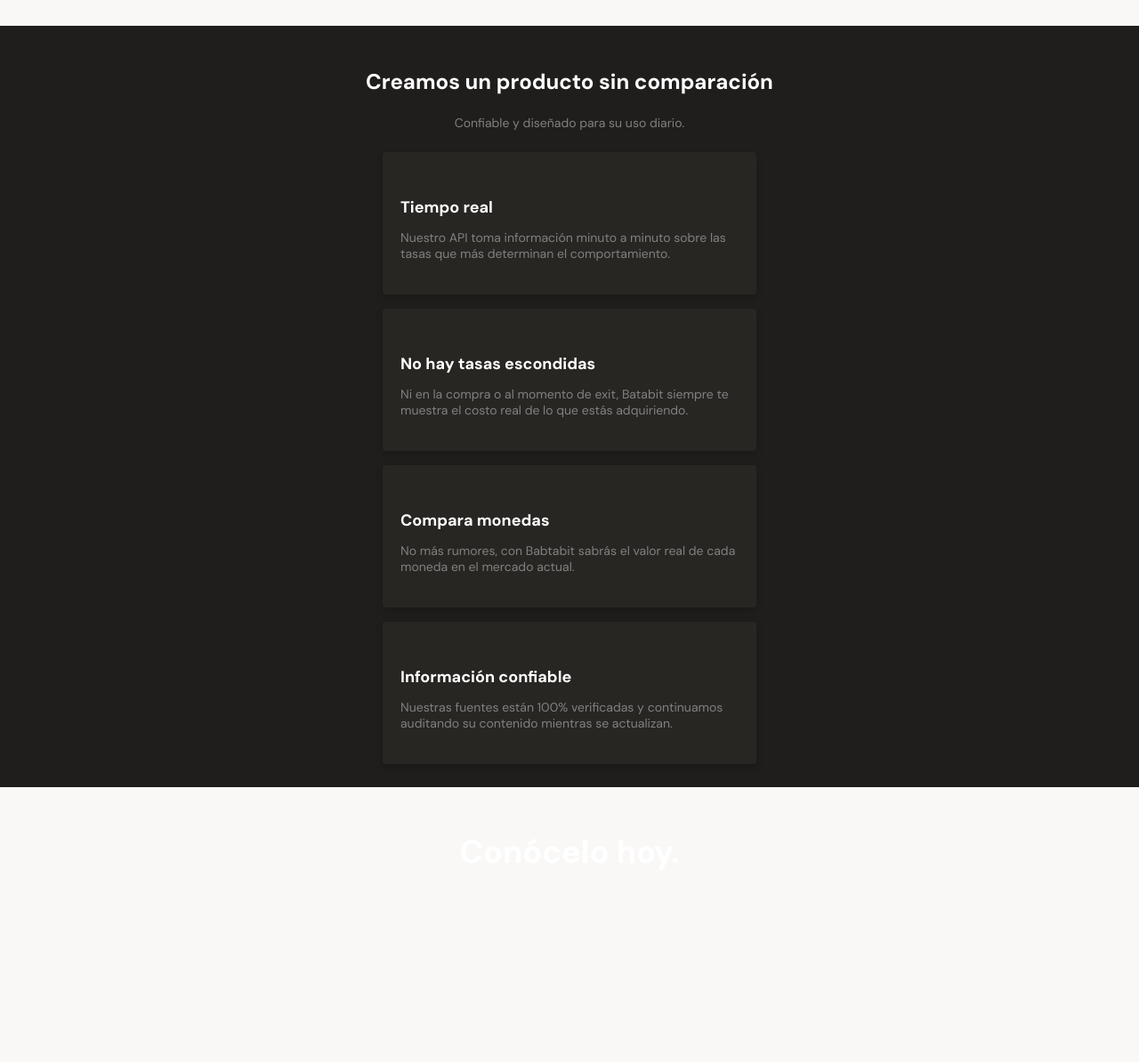
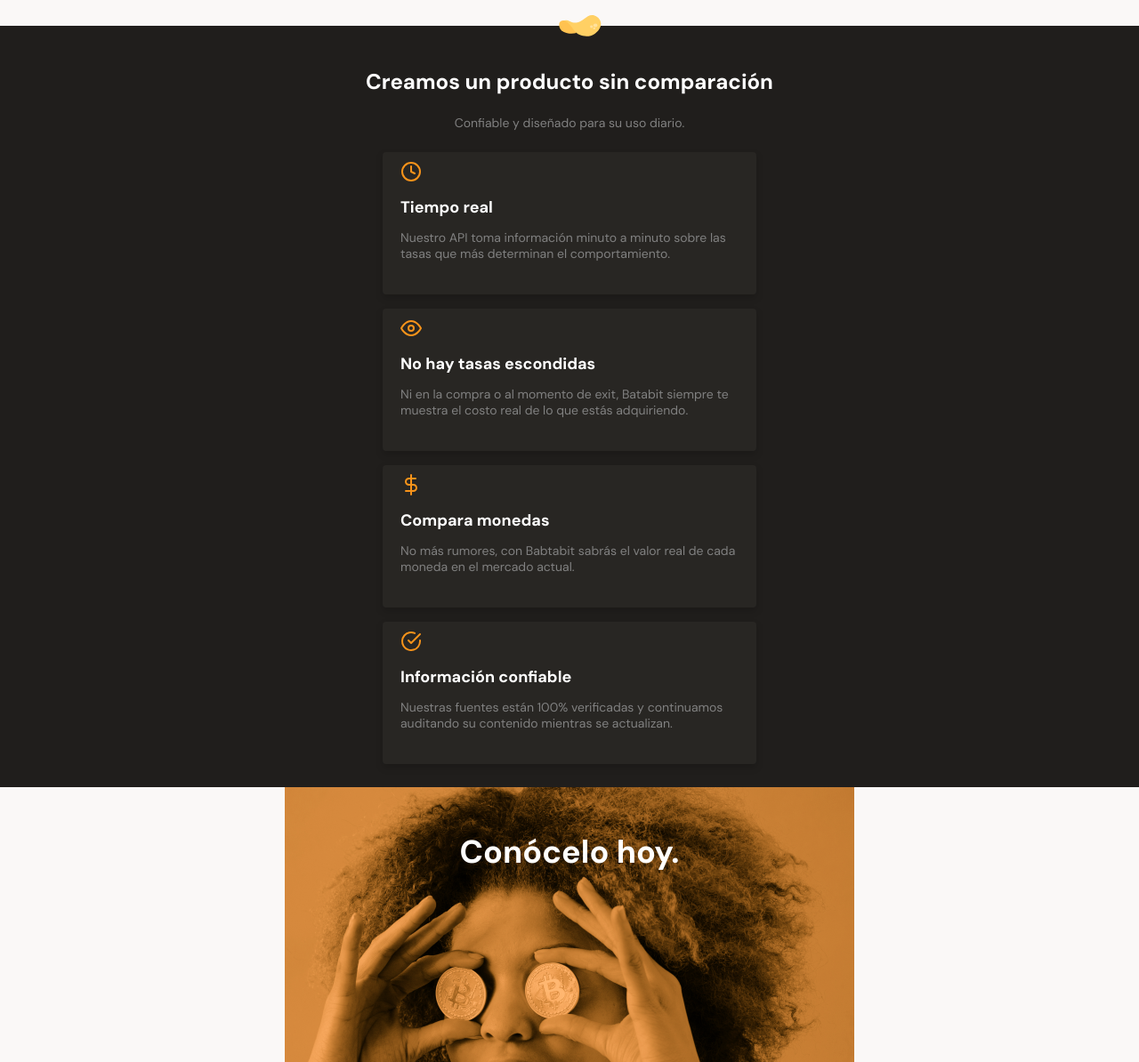
Before and after one commit to SoyUnCitrico/frontEnd-batatbit, a plain HTML site: page index.html in a window 1280 px wide. Shown: the part 1086-2280 px from the top of the page at 89% size. Drawn offline with Linux system fonts and the light colour scheme.

Commit message:
Cambios al readme y algunos archivos

```diff
--- a/styles.css
+++ b/styles.css
@@ -254,13 +254,17 @@ main {
 }
 
 .product-detail--batata-logo {
+
     position: absolute;
+    /* display: inline-block; */
     top: -12px;
     left: calc(50% - 20px);
-    width: 40px;
+    width: 64px;
     height: 24px;
     background-image: url('./assets/logo/papa.svg');
-
+    background-size: contain;
+    background-position: center;
+    background-repeat: no-repeat;
 }
 
 .product-detail--title {
@@ -363,9 +367,8 @@ main {
 .bitcoin-image-container {
     width: 100%;
     min-width: 320px;
-    height: 50vh;
+    height: 60vh;
     background-image: url('./assets/img/bitcoinbaby_2x.png');
-    /* background-size: cover; */
     background-position: center;
     background-repeat: no-repeat;
 
```
Also changed, not shown: assets/icons/arrow-right.svg (added), assets/icons/check-circle.svg (added), assets/icons/clock.svg (added), assets/icons/dollar-sign.svg (added), assets/icons/down-arrow.svg (added), assets/icons/eye.svg (added), assets/icons/trending-down-Icon.svg (added), assets/icons/trending-up-Icon.svg (added), assets/img/bitcoin.svg (added), assets/img/bitcoinbaby_2x.png (added), assets/logo/isoLogo.svg (added), assets/logo/papa.svg (added), 1 other file.
